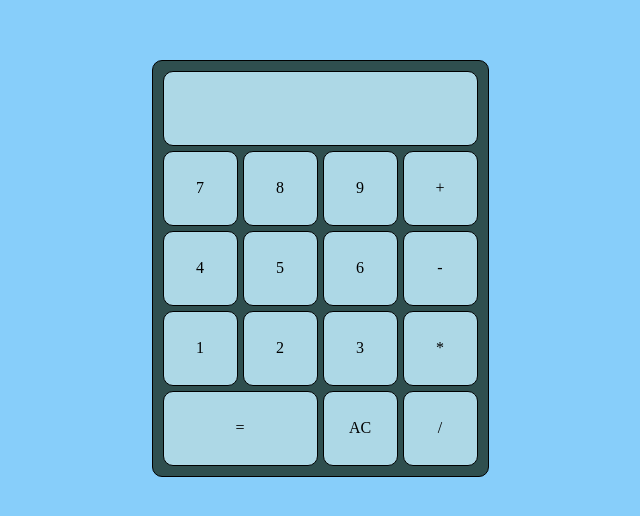
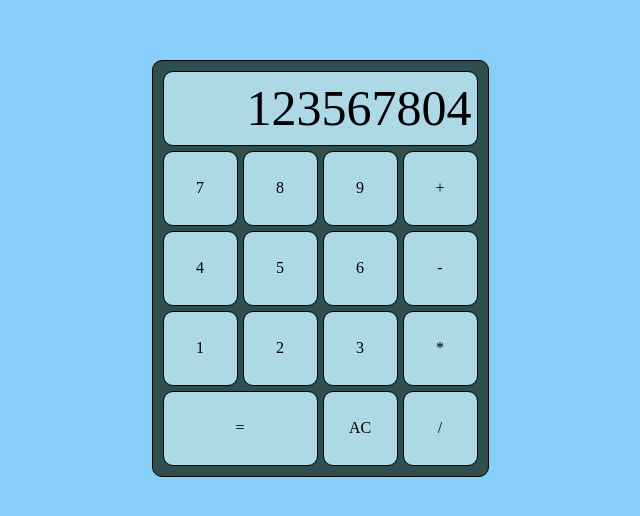
Before and after one commit to DrearyDev/simple-calculator, a plain HTML site: page index.html in a window 1280 px wide. Shown: the part 132-648 px from the top of the page, without its empty margins (320-960 px from the left). Drawn offline with Linux system fonts and the light colour scheme.

Commit message:
Add test numbers to make see an example of display working

```diff
--- a/index.html
+++ b/index.html
@@ -9,7 +9,7 @@
 </head>
 <body>
     <div class="container">
-        <div class="display"></div>
+        <div class="display">123567804</div>
 
         <div class="number btn">7</div>
         <div class="number btn">8</div>
--- a/style.css
+++ b/style.css
@@ -27,7 +27,9 @@ body {
     padding: 10px;
 
     flex-basis: 337px;
+    flex-grow: 0;
     flex-wrap: wrap;
+    overflow: hidden;
 
 }
 .display {
@@ -36,7 +38,15 @@ body {
     background-color: lightblue;
 
     flex-basis: 315px;
+    flex-grow: 0;
     height: 75px;
+    padding: 0 5px;
+
+    display: flex;
+    align-items: center;
+    justify-content: flex-end;
+    font-size: 50px;
+    overflow: hidden;
 }
 .container .equals {
     flex-basis: 155px;
```
